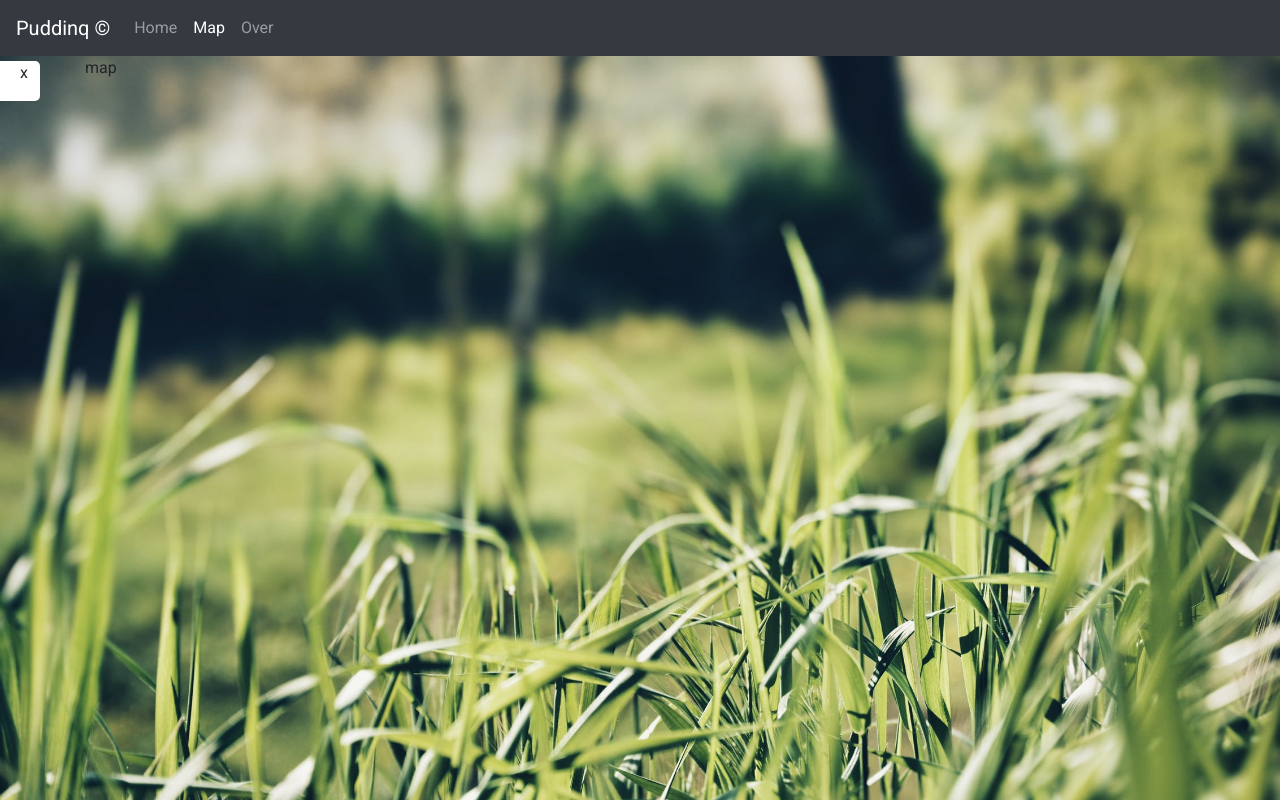
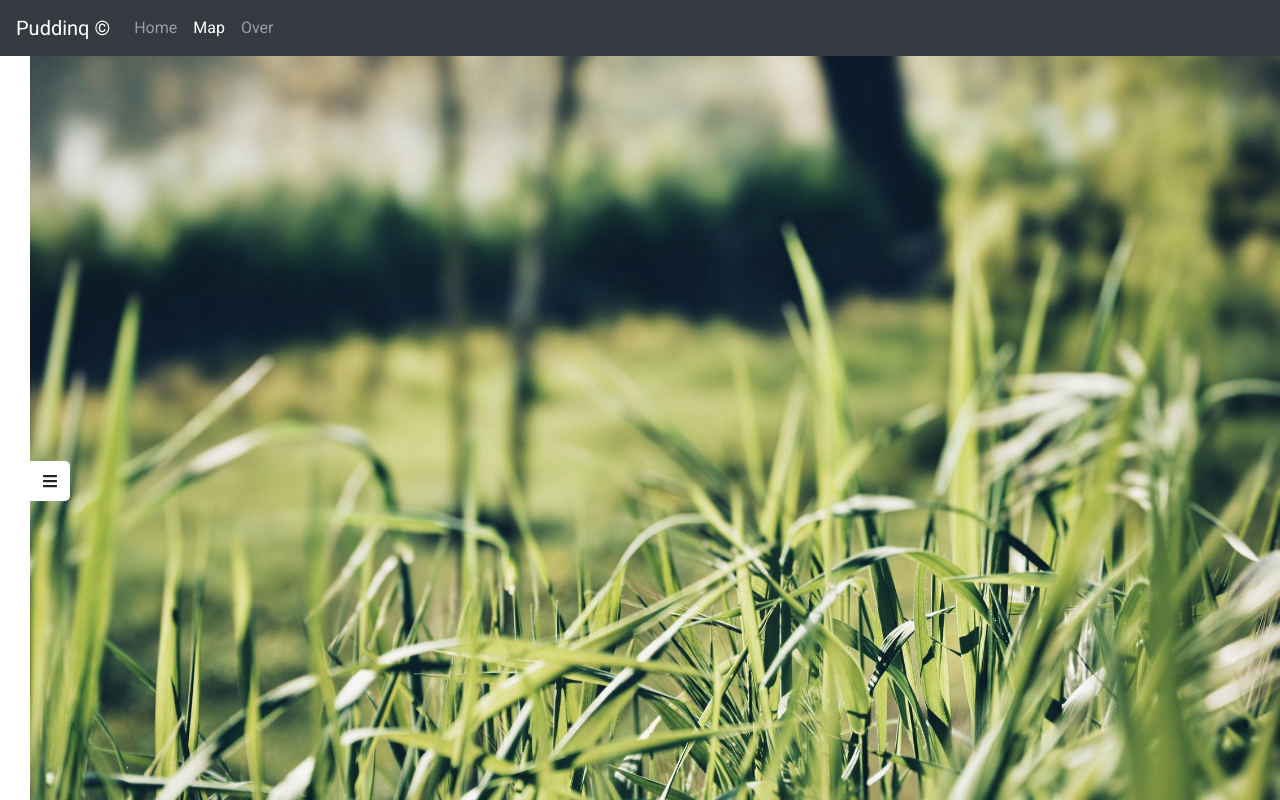
Before and after one commit to wonder32/puddinq-mobi, a React (Create React App) app: page /map in a window 1280 px wide. Built offline with nearby package versions, Linux system fonts and the light colour scheme.

Commit message:
sidebar 2/2

```diff
--- a/package.json
+++ b/package.json
@@ -11,6 +11,7 @@
     "react": "^17.0.1",
     "react-bootstrap": "^1.4.3",
     "react-dom": "^17.0.1",
+    "react-icons": "^4.1.0",
     "react-router-dom": "^5.2.0",
     "react-scripts": "4.0.1",
     "reactstrap": "^8.9.0",
--- a/src/compoments/layouts/Sidebar.js
+++ b/src/compoments/layouts/Sidebar.js
@@ -1,5 +1,6 @@
 import React, {useState} from 'react';
 import styled from 'styled-components';
+import * as FaIcons from "react-icons/fa";
 
 
 const Sidebar = (props) => {
@@ -11,12 +12,12 @@ const Sidebar = (props) => {
     return (
         <SidebarContainer>
             <div className={sidebar ? 'nav-menu active' : 'nav-menu'}>
-                <div className={sidebar ? 'toggle-sidebar active' : 'toggle-sidebar'}  onClick={showSidebar}>x</div>
+                <div className={sidebar ? 'toggle-sidebar active' : 'toggle-sidebar'}  onClick={showSidebar}>
+                    <FaIcons.FaBars />
+                </div>
                 <div className="sidebar-header">
                     <h3>Layers</h3>
                 </div>
-
-
             </div>
         </SidebarContainer>
     );
@@ -44,6 +45,7 @@ const SidebarContainer = styled.div`
 .toggle-sidebar {
     position: relative;
     left: 250px;
+    top: 400px;
     width:40px;
     height:40px;
     text-align: right;
@@ -51,9 +53,13 @@ const SidebarContainer = styled.div`
     background-color: white;
     border-radius: 0 5px 5px 0;
     transition: 0.5s;
+    padding-top: 7px;
 }
 
-.toggle-sidebar.active {
-    left: 250px;
+@media (min-width: 1000px) {
+    .nav-menu {
+    left: -220px;
 }
+
+
 `;
--- a/src/compoments/pages/Map.js
+++ b/src/compoments/pages/Map.js
@@ -8,11 +8,9 @@ const Map = () => {
     return (
         <>
             <Sidebar />
-        <MapContainer className="home-main-container">
-
-        <div className="container">
-            map
-        </div>
+        <MapContainer className="map-container">
+            <div id="map" className="map">
+            </div>
         </MapContainer>
             </>
     )
@@ -23,5 +21,14 @@ export default Map;
 
 //  STYLED COMPONENTS STYLES
 const MapContainer = styled.div`
+    width: 100%;
+    height: calc(100% - 56px);
 
+    @media (min-width: 1000px) {
+        padding-left: 30px;
+    }
+
+    #map {
+        height:100%;
+    }
 `;
```
Also changed, not shown: 2 other files (tests, documents, lock files or other folders).
